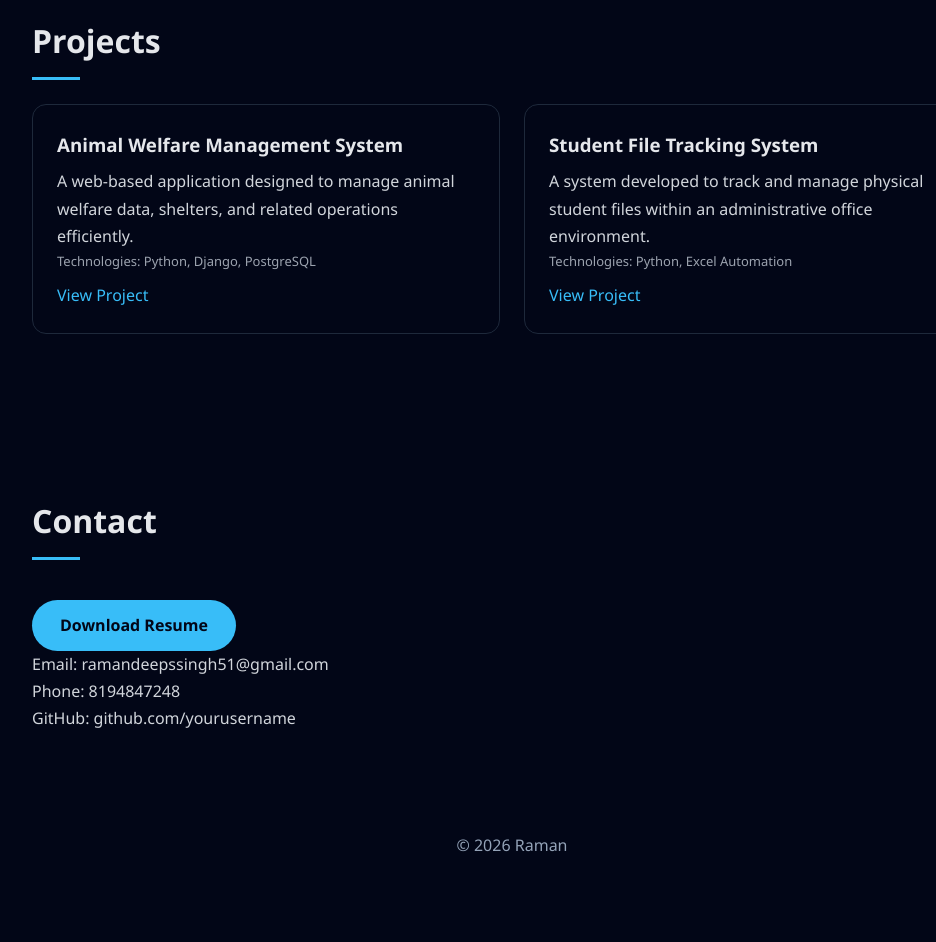
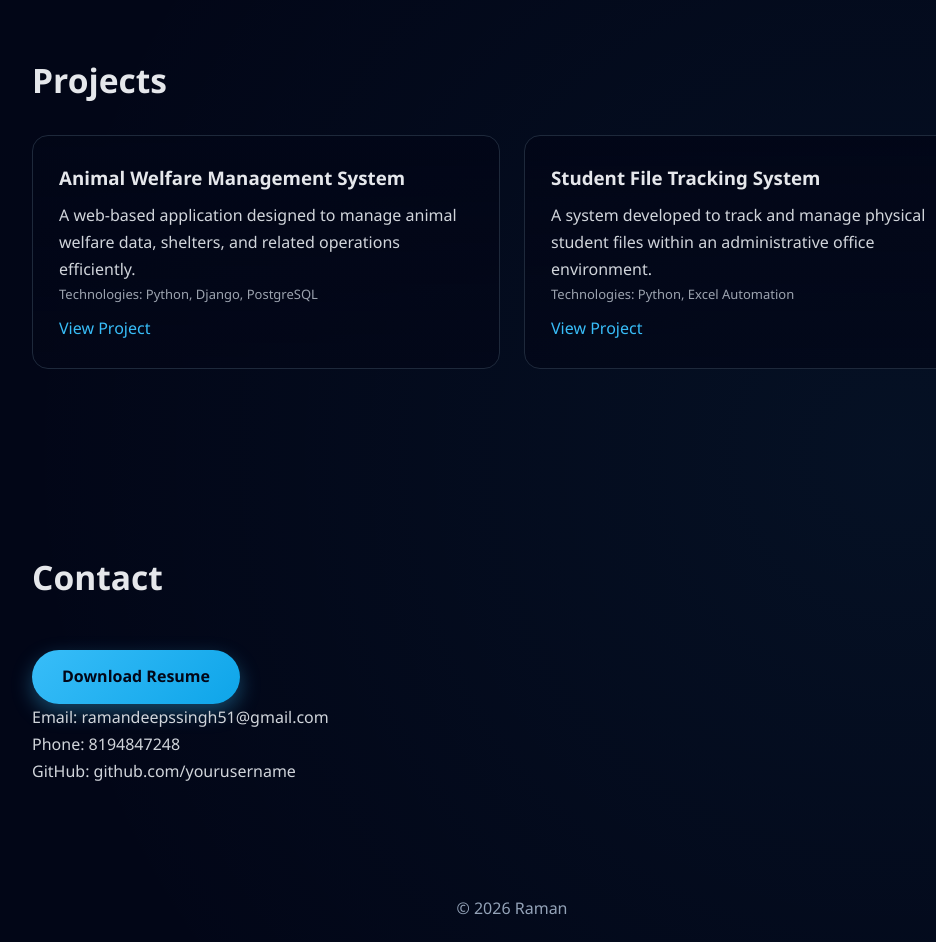
Before and after one commit to ramandeep727/intro-website, a plain HTML site: page index.html in a window 1280 px wide. Shown: the part 1498-2440 px from the top of the page, without its empty margins (128-1064 px from the left). Before the commit the page ends 2378 px from the top, so only its background shows below. Drawn offline with Linux system fonts and the light colour scheme.

Commit message:
Add files via upload

```diff
--- a/style.css
+++ b/style.css
@@ -1,3 +1,16 @@
+:root {
+    --bg-main: #020617;
+    --bg-soft: #020617;
+    --card-bg: rgba(2, 6, 23, 0.85);
+    --border-soft: #1e293b;
+
+    --text-main: #e5e7eb;
+    --text-muted: #cbd5f5;
+
+    --accent: #38bdf8;
+    --accent-soft: rgba(56, 189, 248, 0.15);
+}
+
 /* RESET */
 * {
     margin: 0;
@@ -11,10 +24,14 @@ html {
 
 body {
     font-family: 'Segoe UI', sans-serif;
-    background: #020617;
-    color: #e5e7eb;
+    background:
+        radial-gradient(circle at 20% 20%, rgba(56,189,248,0.08), transparent 40%),
+        radial-gradient(circle at 80% 80%, rgba(56,189,248,0.06), transparent 40%),
+        var(--bg-main);
+    color: var(--text-main);
     line-height: 1.7;
 }
+
 
 /* NAVBAR */
 .navbar {
@@ -22,15 +39,18 @@ body {
     top: 20px;
     left: 50%;
     transform: translateX(-50%);
-    background: rgba(15, 23, 42, 0.9);
-    backdrop-filter: blur(12px);
+    background: rgba(2, 6, 23, 0.75);
+    backdrop-filter: blur(14px);
+    border: 1px solid var(--border-soft);
     padding: 12px 28px;
     border-radius: 40px;
     display: flex;
     align-items: center;
     gap: 28px;
     z-index: 9999;
+    box-shadow: 0 10px 30px rgba(0,0,0,0.4);
 }
+
 
 .nav-logo {
     font-weight: 700;
@@ -51,8 +71,10 @@ body {
 }
 
 .nav-links a:hover {
-    color: #38bdf8;
+    color: var(--accent);
+    text-shadow: 0 0 8px var(--accent-soft);
 }
+
 
 /* HERO */
 header {
@@ -80,21 +102,21 @@ header {
 }
 
 header h1 {
-    font-size: 2.8rem;
-    margin-bottom: 8px;
+    font-size: 2.9rem;
+    letter-spacing: 0.5px;
+    text-shadow: 0 0 18px rgba(56,189,248,0.15);
 }
 
 .hero-text {
-    font-size: 1.1rem;
-    color: #cbd5f5;
-    max-width: 420px;
+    font-size: 1.15rem;
+    color: var(--text-muted);
 }
 
 /* SECTIONS */
 section {
     max-width: 1000px;
     margin: auto;
-    padding: 80px 20px;
+    padding: 90px 20px;
     scroll-margin-top: 120px;
 
     opacity: 0;
@@ -102,25 +124,23 @@ section {
     transition: all 0.8s ease;
 }
 
+
 section.reveal {
     opacity: 1;
     transform: translateY(0);
 }
 
 h2 {
-    font-size: 2rem;
-    margin-bottom: 24px;
-    position: relative;
+    font-size: 2.1rem;
+    margin-bottom: 26px;
 }
 
 h2::after {
-    content: "";
-    width: 48px;
+    width: 52px;
     height: 3px;
-    background: #38bdf8;
-    display: block;
-    margin-top: 8px;
+    background: linear-gradient(90deg, var(--accent), transparent);
 }
+
 
 p {
     color: #d1d5db;
@@ -151,17 +171,23 @@ p {
 }
 
 .project-card {
-    background: #020617;
-    border: 1px solid #1e293b;
-    padding: 24px;
-    border-radius: 14px;
-    transition: transform 0.3s ease, border 0.3s ease;
+    background: linear-gradient(
+        180deg,
+        rgba(2,6,23,0.9),
+        rgba(2,6,23,0.7)
+    );
+    border: 1px solid var(--border-soft);
+    padding: 26px;
+    border-radius: 16px;
+    transition: transform 0.35s ease, box-shadow 0.35s ease, border 0.35s;
 }
 
 .project-card:hover {
-    transform: translateY(-8px);
-    border-color: #38bdf8;
+    transform: translateY(-10px);
+    border-color: var(--accent);
+    box-shadow: 0 20px 40px rgba(56,189,248,0.12);
 }
+
 
 .project-card h3 {
     margin-bottom: 8px;
@@ -182,19 +208,22 @@ p {
 /* BUTTON */
 .btn {
     display: inline-block;
-    margin-top: 16px;
-    padding: 12px 28px;
-    background: #38bdf8;
+    margin-top: 18px;
+    padding: 13px 30px;
+    background: linear-gradient(135deg, #38bdf8, #0ea5e9);
     color: #020617;
     border-radius: 30px;
     text-decoration: none;
     font-weight: 600;
-    transition: transform 0.3s ease;
+    box-shadow: 0 8px 20px rgba(56,189,248,0.35);
+    transition: transform 0.3s ease, box-shadow 0.3s ease;
 }
 
 .btn:hover {
-    transform: translateY(-3px);
+    transform: translateY(-4px);
+    box-shadow: 0 14px 30px rgba(56,189,248,0.45);
 }
+
 
 /* FOOTER */
 footer {
```
